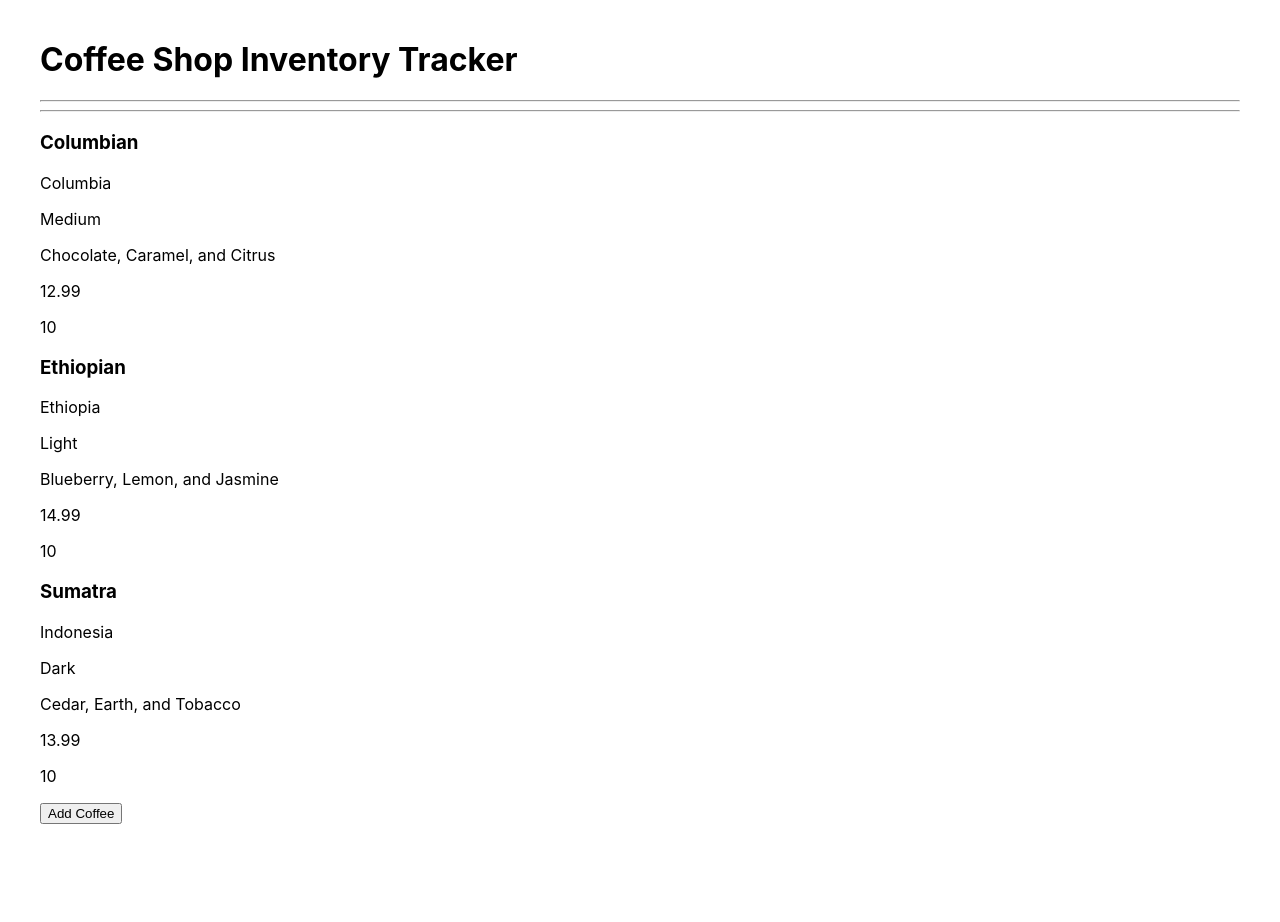
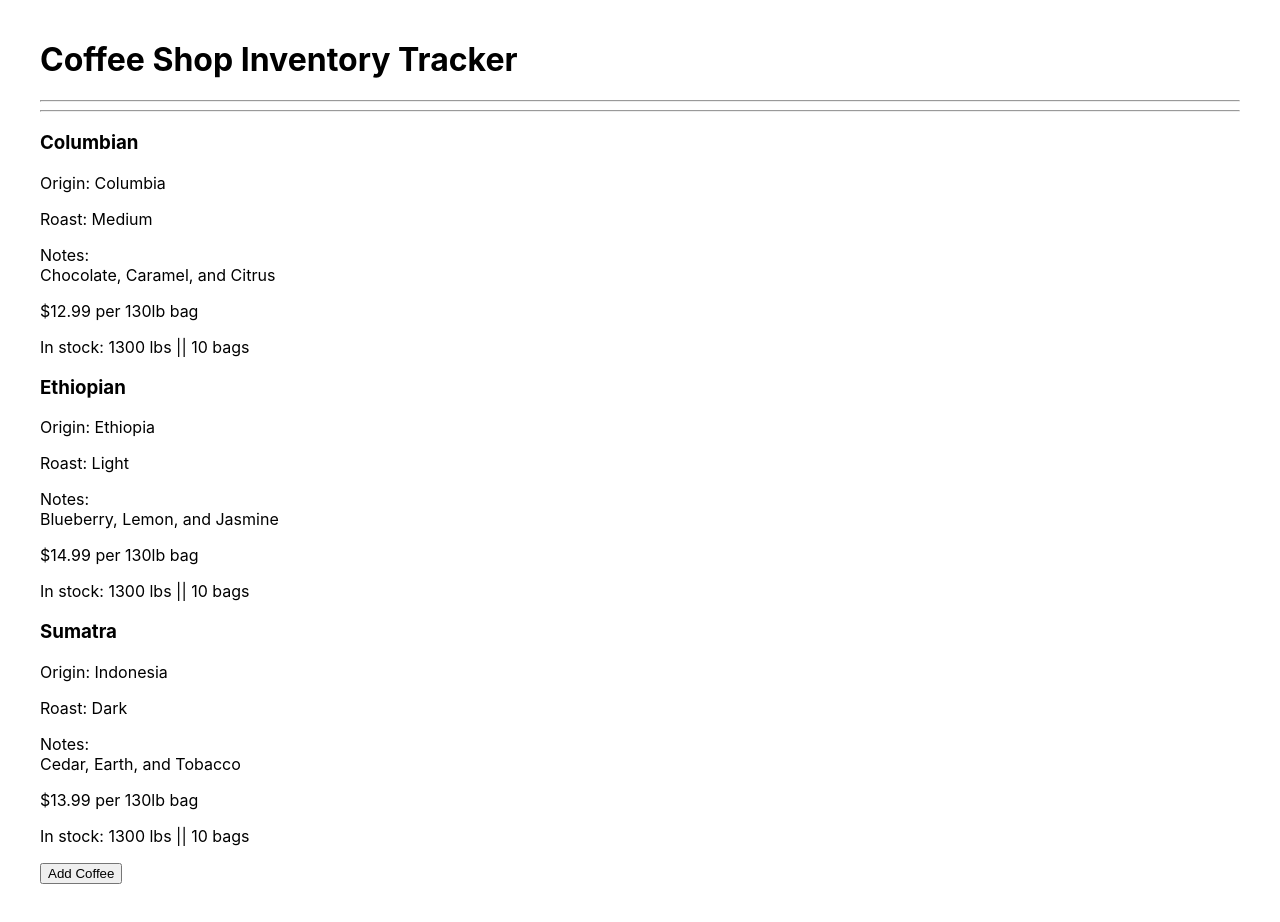
Before and after one commit to 0art-vandelay0/inventory-tracker, a React (Create React App) app: page / in a window 1280 px wide. Before the commit the page ends 864 px from the top, so only its background shows below. Built offline with nearby package versions, Linux system fonts and the light colour scheme.

Commit message:
Edit coffee info and add styles to measure stock

```diff
--- a/src/components/Coffee.js
+++ b/src/components/Coffee.js
@@ -6,11 +6,18 @@ function Coffee(props) {
         <React.Fragment>
             <div className="coffee" onClick={() => props.whenCoffeeClicked(props.id)}>
                 <h3>{props.name}</h3>
-                <p>{props.origin}</p>
-                <p>{props.roast}</p>
-                <p>{props.notes}</p>
-                <p>{props.price}</p>
-                <p>{props.stock}</p>
+                <p>Origin: {props.origin}</p>
+                <p>Roast: {props.roast}</p>
+                <p>Notes: <br></br>{props.notes}</p>
+                <p>${props.price} per 130lb bag</p>
+                <p>In stock:
+                    {props.stock > 0 ? ` ${props.stock * 130} lbs || ${props.stock} bags` : <span style={{color: 'red'}}> OUT OF STOCK</span>}
+                    {props.stock > 0 && props.stock <= 3 ? <span style={{color: 'orange'}}> LOW STOCK</span> : null}
+                </p>
+
+
+
+
             </div>
         </React.Fragment>
     );
```
